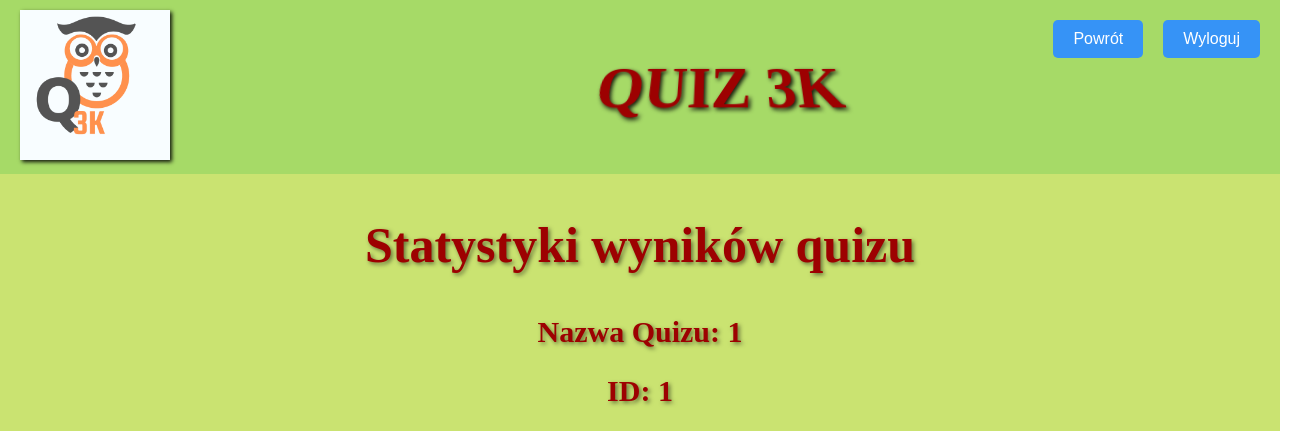
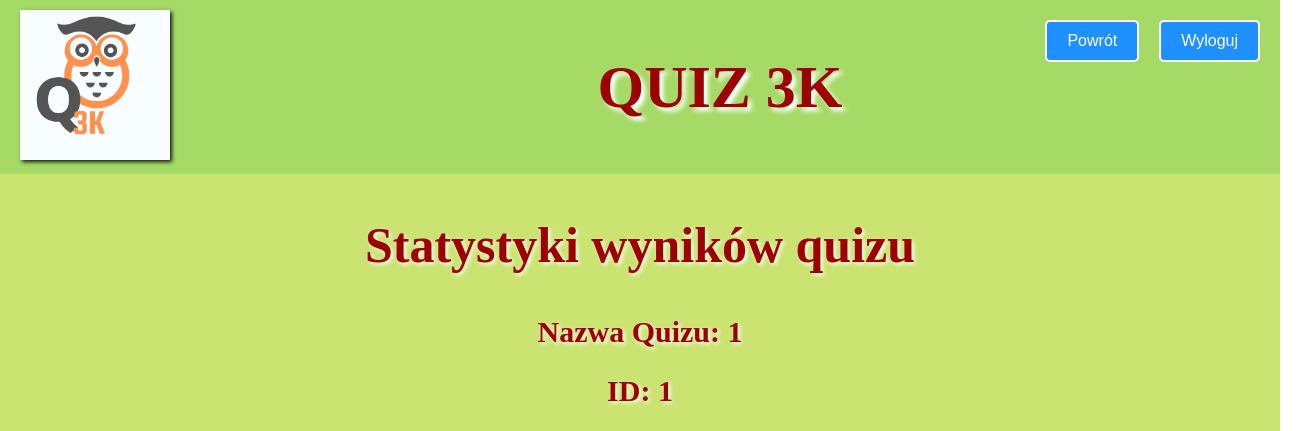
Before and after one commit to Matkaru/quiz3K, an Angular app in the folder frontQuiz3K/quiz3k_Front/: page /quiz-statistics/1/1 in a window 1280 px wide. Shown: the top 431 px of the page, 1305 px wide, since content can reach past the window. Built offline with nearby package versions, Linux system fonts and the light colour scheme; no server answers.

Commit message:
change style css

```diff
--- a/frontQuiz3K/quiz3k_Front/src/app/app.component.css
+++ b/frontQuiz3K/quiz3k_Front/src/app/app.component.css
@@ -10,6 +10,7 @@ img {
   align-items: center;
   padding: 10px;
   background-color: #a6da67;
+
 }
 
 .header-text {
@@ -50,15 +51,15 @@ img {
   height: auto;
   min-height: 100%;
   background-color: #cae371;
+  background-size: cover;
 }
 
 .start-page-header {
   color: #9d0101;
   font-size: 60px;
-  text-shadow: 2px 2px 4px rgba(0, 0, 0, 0.9);
-  transform: perspective(100px) rotateX(10deg);
   text-align: center;
   margin-left: 0;
+  text-shadow: 4px 4px 4px white
 }
 
 .description-container {
--- a/frontQuiz3K/quiz3k_Front/src/app/pages/first-page.component.css
+++ b/frontQuiz3K/quiz3k_Front/src/app/pages/first-page.component.css
@@ -1,11 +1,14 @@
 button {
   margin: 10px;
   padding: 10px 20px;
-  background-color: #3693f6;
-  color: #fff;
-  border: none;
+  /*background-color: #3693f6;*/
+  /*color: #fff;*/
+  /*border: none;*/
   border-radius: 5px;
   font-size: 16px;
+  border: 2px solid white;
+  background-color: dodgerblue;
+  color: white
 }
 .header {
   display: flex;
--- a/frontQuiz3K/quiz3k_Front/src/app/pages/log-In-page/login-page.component.css
+++ b/frontQuiz3K/quiz3k_Front/src/app/pages/log-In-page/login-page.component.css
@@ -13,11 +13,11 @@ body {
 button{
   margin: 10px;
   padding: 10px 20px;
-  background-color: #3676f6;
-  color: #fff;
-  border: none;
   border-radius: 5px;
   font-size: 16px;
+  border: 2px solid white;
+  background-color: dodgerblue;
+  color: white
 }
 .container {
   display: flex;
--- a/frontQuiz3K/quiz3k_Front/src/app/pages/quiz-page/add-question-to-quiz/add-question-to-quiz.component.css
+++ b/frontQuiz3K/quiz3k_Front/src/app/pages/quiz-page/add-question-to-quiz/add-question-to-quiz.component.css
@@ -1,8 +1,10 @@
 
 .quizName {
-  font-size: 24px;
   text-align: center;
   margin-bottom: 20px;
+  color: #9d0101;
+  text-shadow: 2px 2px 4px white;
+  font-size: 30px;
 }
 
 .question-section {
@@ -94,11 +96,11 @@ select{
 button{
   margin: 10px;
   padding: 10px 20px;
-  background-color: #3693f6;
-  color: #fff;
-  border: none;
   border-radius: 5px;
   font-size: 16px;
+  border: 2px solid white;
+  background-color: dodgerblue;
+  color: white
 }
 .right-corner {
   position: absolute;
--- a/frontQuiz3K/quiz3k_Front/src/app/pages/quiz-page/quiz-page.component.css
+++ b/frontQuiz3K/quiz3k_Front/src/app/pages/quiz-page/quiz-page.component.css
@@ -32,11 +32,11 @@ ul {
 button{
   margin: 10px;
   padding: 10px 20px;
-  background-color: #3693f6;
-  color: #fff;
-  border: none;
   border-radius: 5px;
   font-size: 16px;
+  border: 2px solid white;
+  background-color: dodgerblue;
+  color: white
 }
 .table-button{
   margin: 10px;
@@ -69,6 +69,6 @@ button{
 }
 .page-title{
   color: #9d0101;
-  text-shadow: 2px 2px 4px rgba(0, 0, 0, 0.9);
+  text-shadow: 2px 2px 4px white;
   font-size: 50px;
 }
--- a/frontQuiz3K/quiz3k_Front/src/app/pages/quiz-statistics/quiz-statistics.component.css
+++ b/frontQuiz3K/quiz3k_Front/src/app/pages/quiz-statistics/quiz-statistics.component.css
@@ -7,11 +7,11 @@
 button{
   margin: 10px;
   padding: 10px 20px;
-  background-color: #3693f6;
-  color: #fff;
-  border: none;
   border-radius: 5px;
   font-size: 16px;
+  border: 2px solid white;
+  background-color: dodgerblue;
+  color: white
 }
 .statistics{
   text-align: center;
@@ -19,7 +19,7 @@ button{
 .page-title{
   text-align: center;
   color: #9d0101;
-  text-shadow: 2px 2px 4px rgba(0, 0, 0, 0.5);
+  text-shadow: 2px 2px 4px white;
   font-size: 50px;
 }
 .question-text {
@@ -64,7 +64,7 @@ button{
 .quizName{
   text-align: center;
   color: #9d0101;
-  text-shadow: 2px 2px 4px rgba(0, 0, 0, 0.5);
+  text-shadow: 2px 2px 4px white;
   font-size: 30px;
 }
 .wykres{
--- a/frontQuiz3K/quiz3k_Front/src/app/pages/registration-page/registration-page.component.css
+++ b/frontQuiz3K/quiz3k_Front/src/app/pages/registration-page/registration-page.component.css
@@ -16,11 +16,14 @@ body {
 button{
   margin: 10px;
   padding: 10px 20px;
-  background-color: #3693f6;
-  color: #fff;
-  border: none;
+  /*background-color: #3693f6;*/
+  /*color: #fff;*/
+  /*border: none;*/
   border-radius: 5px;
   font-size: 16px;
+  border: 2px solid white;
+  background-color: dodgerblue;
+  color: white
 }
 .container {
   display: flex;
```
